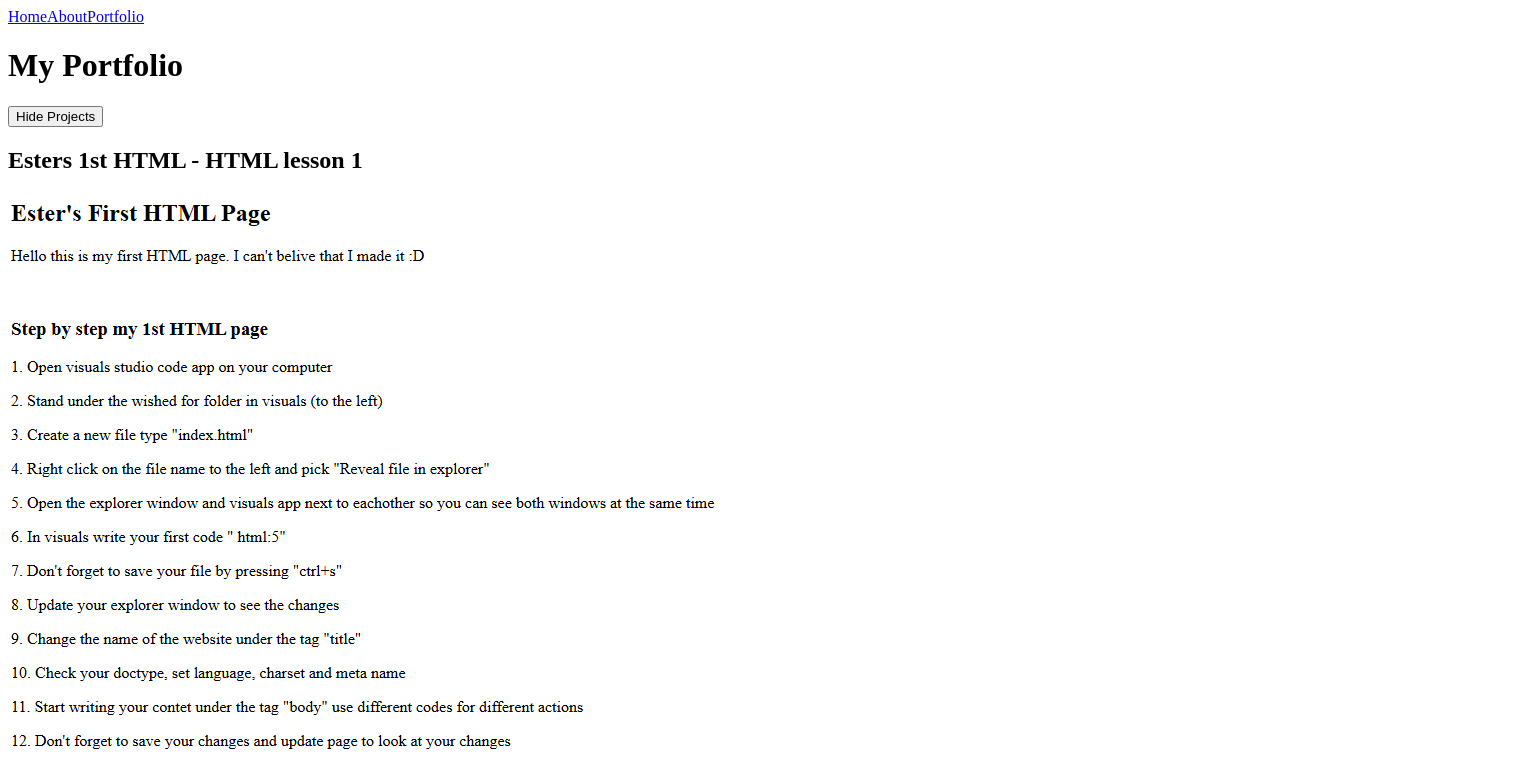
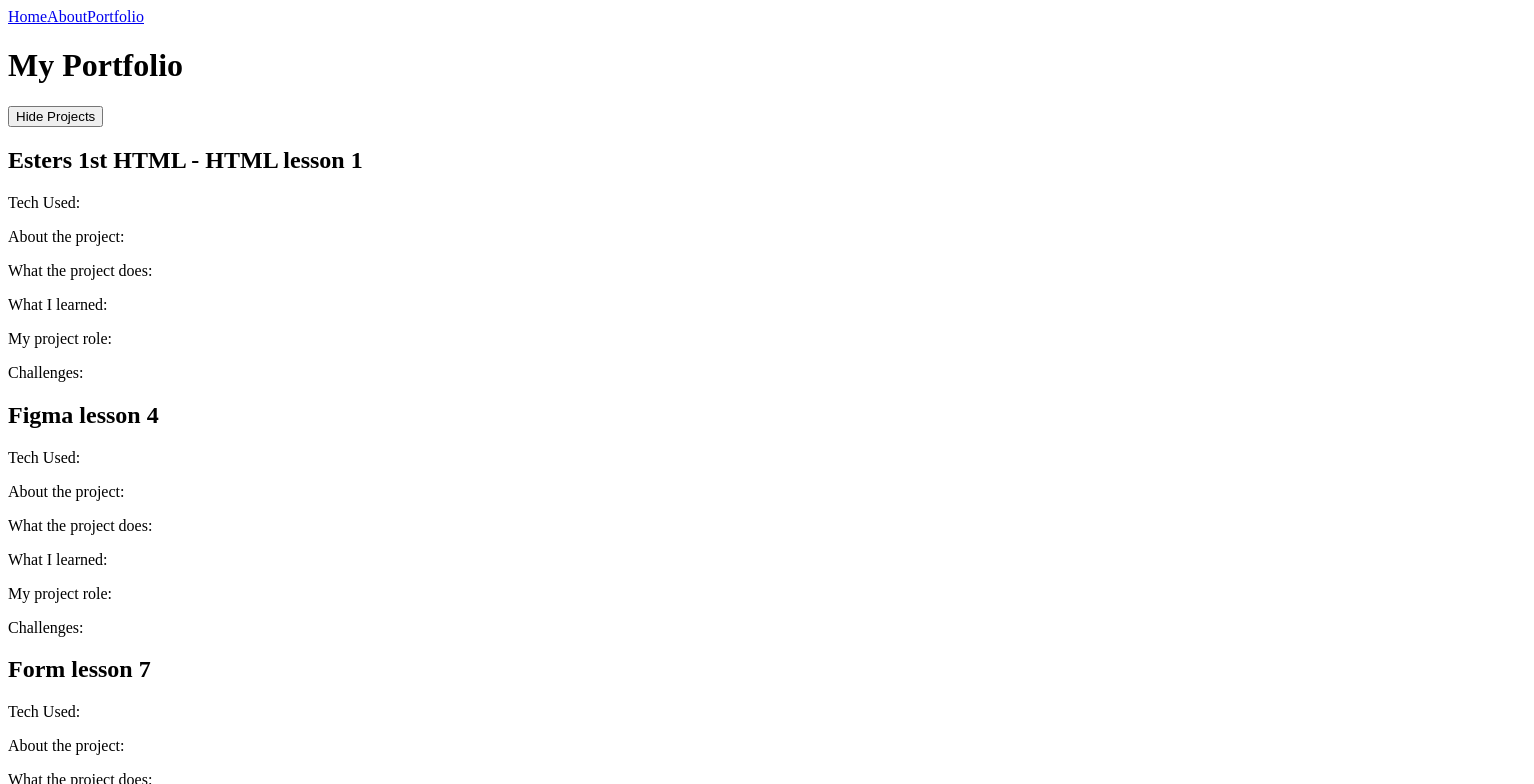
Before and after one commit to EsterHajos/Portfolio, a React (Vite) app in the folder Portfolio/: page /portfolio in a window 1280 px wide. Both pictures are taken after a click on the button "Show Projects". Shown: the top 784 px of the page, 1534 px wide, since content can reach past the window. Built offline with nearby package versions, Linux system fonts and the light colour scheme.

Commit message:
trying to fix popup for project card

```diff
--- a/Portfolio/src/pages/Portfolio.jsx
+++ b/Portfolio/src/pages/Portfolio.jsx
@@ -20,9 +20,9 @@ function Portfolio() {
 
          {showProjects && (
         <div className="projects-container">
-          {projects.map((project, index) => (
-            <div key={index} onClick={() => setSelectedProject(project)}>
-              <Projectcard {...project} />
+          {projects.map((project) => (
+            <div key={project.projectname} onClick={() => setSelectedProject(project)}>
+              <Projectcard projectname={project.projectname} />
             </div>
           ))}
         </div>
```
